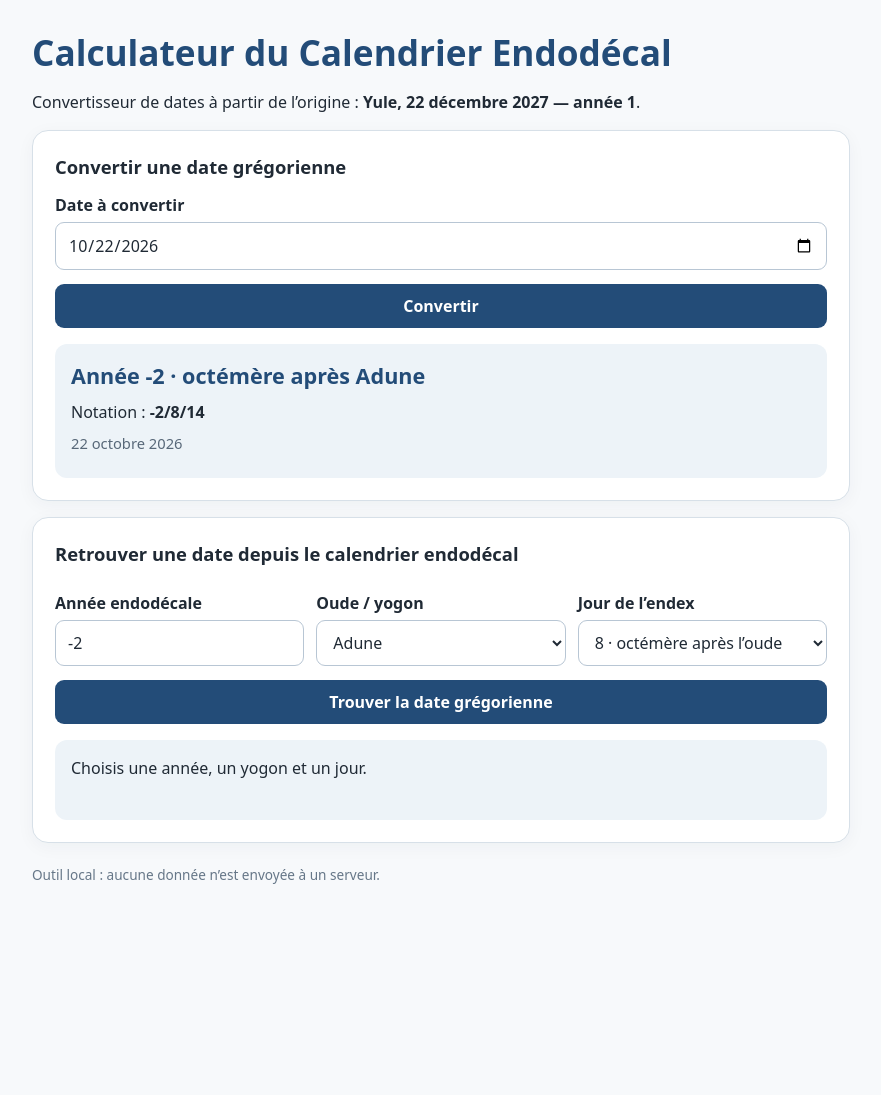
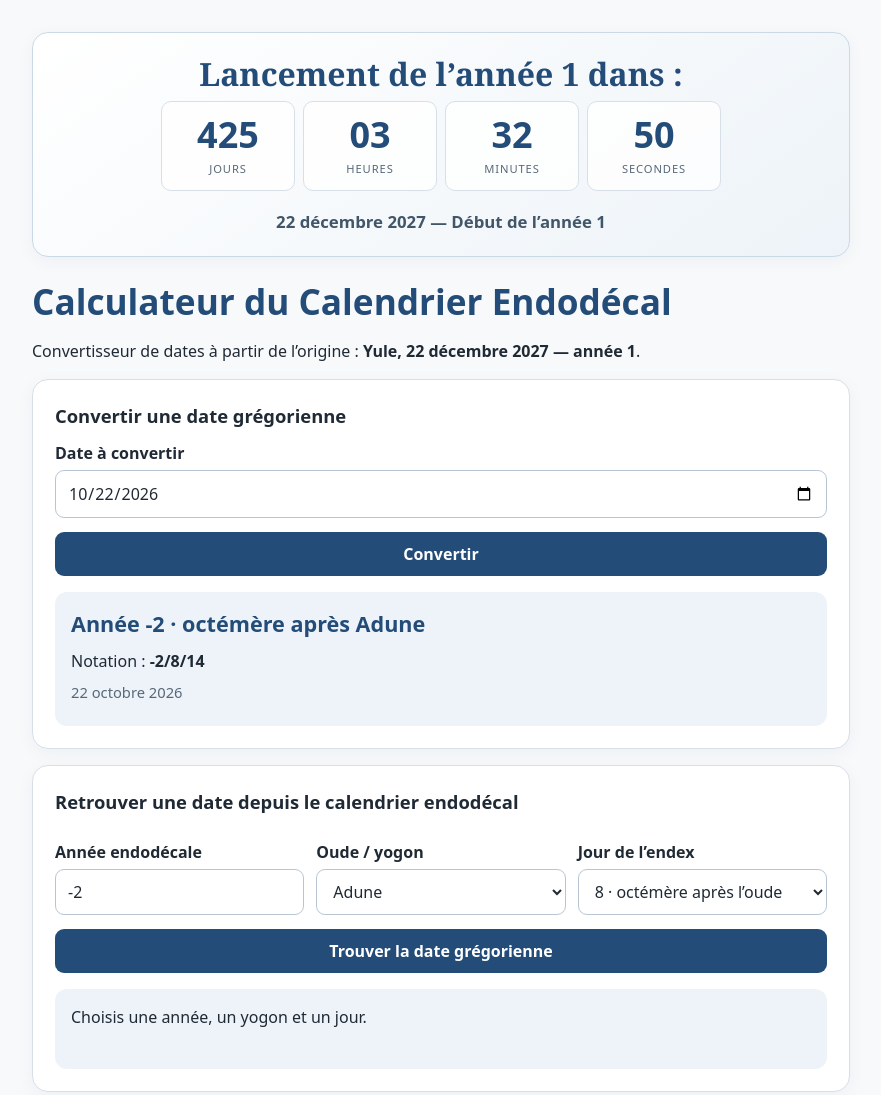
Before and after one commit to endodecal/convertisseur-endodecal, a plain HTML site: page index.html in a window 1280 px wide. Shown: the top 1095 px of the page, without its empty margins (199-1080 px from the left). Before the commit the page ends 918 px from the top, so only its background shows below. Drawn offline with Linux system fonts and the light colour scheme.

Commit message:
Add files via upload

```diff
--- a/index.html
+++ b/index.html
@@ -16,10 +16,38 @@ button{background:var(--blue);color:white;border:0;font-weight:650;cursor:pointe
 table{width:100%;border-collapse:collapse}td,th{text-align:left;padding:8px;border-bottom:1px solid var(--line)}th{font-size:.9rem;color:#42566a}
 .notice{border-left:4px solid #c38b30;padding:10px 13px;background:#fff8e9;border-radius:4px;font-size:.92rem}
 footer{font-size:.85rem;color:#667788;margin:22px 0}
+
+/* Compte à rebours vers Yule 2027 */
+.countdown-card{background:linear-gradient(145deg,#fff 0%,#edf3f8 100%);border:1px solid #cbd9e6;border-radius:16px;padding:22px;margin:16px 0 24px;text-align:center;box-shadow:0 4px 18px #18324a0b}
+.countdown-eyebrow{font-size:.78rem;letter-spacing:.16em;text-transform:uppercase;color:#55718d;font-weight:700;margin:0 0 8px}
+.countdown-title{font-family:Georgia,"Times New Roman",serif;font-size:clamp(1.45rem,4vw,2rem);line-height:1.2;color:var(--blue);margin:0 0 8px}
+.countdown-date{font-size:1.05rem;font-weight:650;color:#42566a;margin:0 0 18px}
+.countdown-units{display:grid;grid-template-columns:repeat(4,minmax(0,1fr));gap:8px;max-width:560px;margin:0 auto}
+.countdown-unit{background:rgba(255,255,255,.82);border:1px solid #d7e0e8;border-radius:10px;padding:12px 5px}
+.countdown-number{display:block;font-size:clamp(1.5rem,5vw,2.25rem);font-weight:750;line-height:1.15;color:var(--blue);font-variant-numeric:tabular-nums}
+.countdown-label{display:block;font-size:.7rem;letter-spacing:.08em;color:#586879;margin-top:5px}
+.countdown-note{font-size:.9rem;color:#586879;margin:15px 0 0}
+@media(max-width:420px){.countdown-card{padding:17px 12px}.countdown-units{gap:5px}.countdown-unit{padding:10px 2px}.countdown-label{font-size:.62rem;letter-spacing:.03em}}
+
 </style>
 </head>
 <body>
 <main>
+
+  <section class="countdown-card" aria-labelledby="countdown-title">
+
+    <h2 class="countdown-title" id="countdown-title">Lancement de l’année 1 dans :</h2>
+
+    <div class="countdown-units" role="timer" aria-live="off" aria-label="Compte à rebours jusqu’au 22 décembre 2027">
+      <div class="countdown-unit"><span class="countdown-number" id="countdown-days">—</span><span class="countdown-label">JOURS</span></div>
+      <div class="countdown-unit"><span class="countdown-number" id="countdown-hours">—</span><span class="countdown-label">HEURES</span></div>
+      <div class="countdown-unit"><span class="countdown-number" id="countdown-minutes">—</span><span class="countdown-label">MINUTES</span></div>
+      <div class="countdown-unit"><span class="countdown-number" id="countdown-seconds">—</span><span class="countdown-label">SECONDES</span></div>
+    </div>
+    <p class="countdown-date" style="margin:18px 0 0">22 décembre 2027 — Début de l’année 1</p>
+    <p class="countdown-note" id="countdown-note" hidden></p>
+  </section>
+
   <h1>Calculateur du Calendrier Endodécal</h1>
   <p>Convertisseur de dates à partir de l’origine : <strong>Yule, 22 décembre 2027 — année 1</strong>.</p>
   <div class="card">
@@ -44,6 +72,39 @@ footer{font-size:.85rem;color:#667788;margin:22px 0}
   <footer>Outil local : aucune donnée n’est envoyée à un serveur.</footer>
 </main>
 <script>
+
+// Compte à rebours vers Yule, le 22 décembre 2027.
+// Le compte cible minuit au début de cette date, heure de Paris.
+(function(){
+  const target = new Date("2027-12-22T00:00:00+01:00").getTime();
+  const ids = {
+    days: document.getElementById("countdown-days"),
+    hours: document.getElementById("countdown-hours"),
+    minutes: document.getElementById("countdown-minutes"),
+    seconds: document.getElementById("countdown-seconds"),
+    note: document.getElementById("countdown-note")
+  };
+  const pad = n => String(n).padStart(2,"0");
+  function updateCountdown(){
+    let remaining = target - Date.now();
+    if(remaining <= 0){
+      ids.days.textContent = "0";
+      ids.hours.textContent = "00";
+      ids.minutes.textContent = "00";
+      ids.seconds.textContent = "00";
+      ids.note.textContent = "L’année 1 commence aujourd’hui.";
+      return;
+    }
+    const totalSeconds = Math.floor(remaining / 1000);
+    ids.days.textContent = String(Math.floor(totalSeconds / 86400));
+    ids.hours.textContent = pad(Math.floor((totalSeconds % 86400) / 3600));
+    ids.minutes.textContent = pad(Math.floor((totalSeconds % 3600) / 60));
+    ids.seconds.textContent = pad(totalSeconds % 60);
+  }
+  updateCountdown();
+  setInterval(updateCountdown,1000);
+})();
+
 const names=["Yule","Gème","Imbolc","Lore","Ostara","Vère","Beltaine","Sole","Litha","Same","Lugnasad","Cèle","Mabon","Adune","Samain","Tone"];
 // Longueurs propres à chaque yogon, dans l’ordre chronologique fourni par l’auteur.
 // Chaque yogon possède un endex rétrograde (avant) et un endex direct (après).
```
